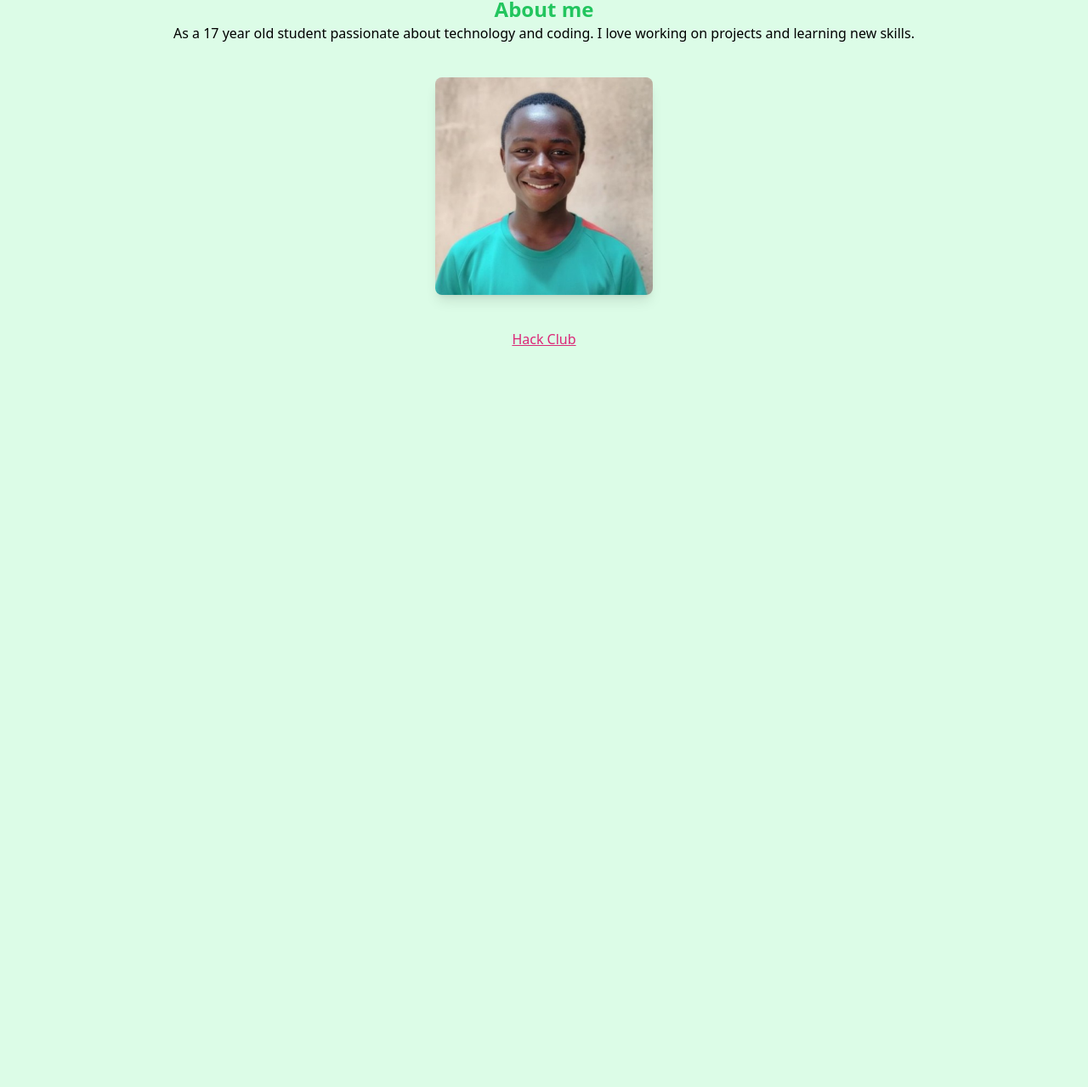
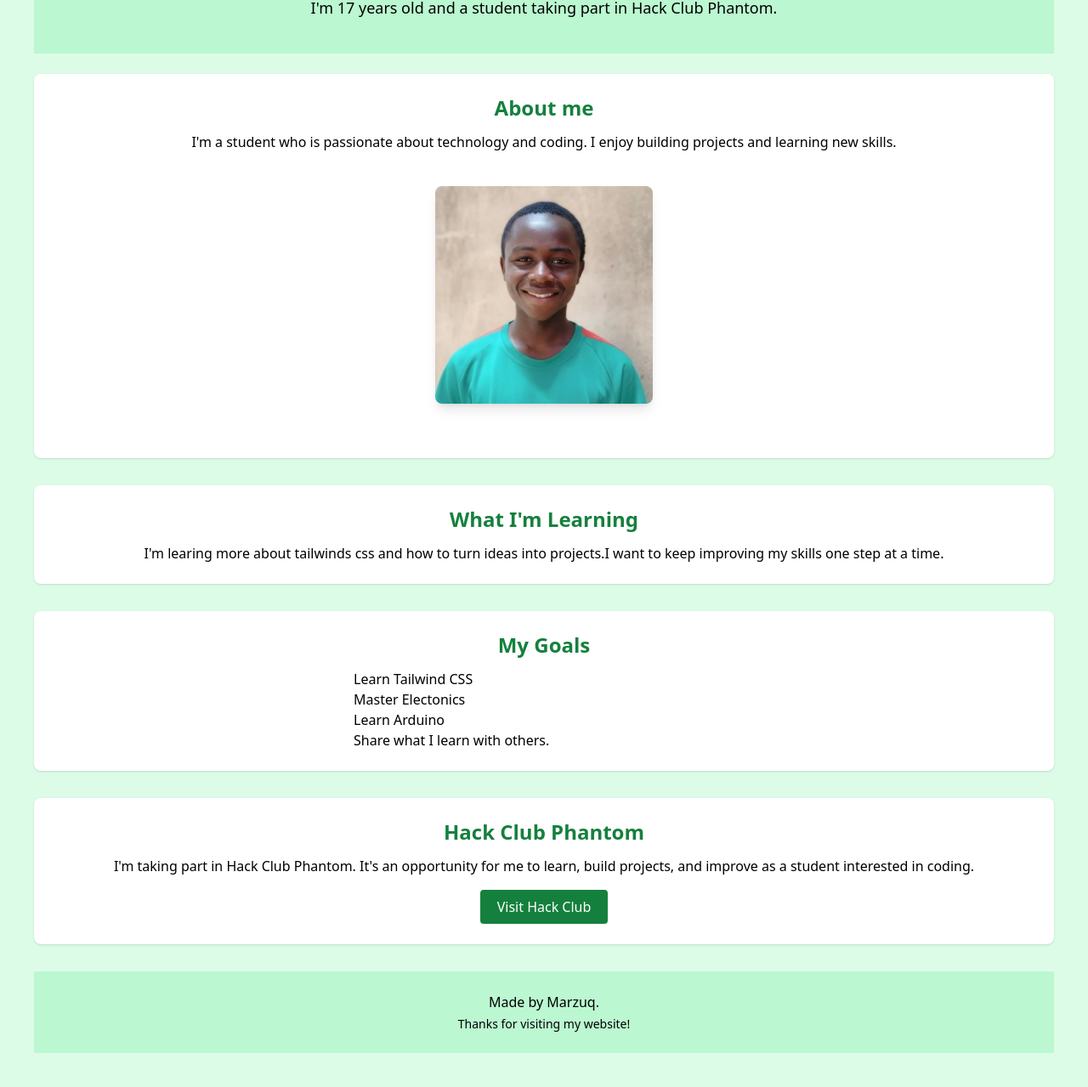
Before and after one commit to ranocodes/my-portfolio, a plain HTML site: page index.html in a window 1280 px wide. Shown: the part 149-1428 px from the top of the page at 85% size. Before the commit the page ends 800 px from the top, so only its background shows below. Drawn offline with nearby package versions, Linux system fonts and the light colour scheme.

Commit message:
final commit

```diff
--- a/index.html
+++ b/index.html
@@ -6,13 +6,62 @@
     <title>Marzuq's Site - Phantom Hackclub</title>
   </head>
   <body class="text-center bg-green-100 p-10">
-    <h1  class="text-green-600 text-5xl font-bold ">Hi, I'm Marzuq!</h1>
-    <p>I'm 17 years old, and I'm a students doing Hack Club Phantom</p>
-
-    <h2 class="mt-8 text-2xl font-bold text-green-500">About me</h2>
-    <p>As a 17 year old student passionate about technology and coding. I love working on projects and learning new skills.</p>
-    <img src="me3.jpeg" alt="" class="w-64 rounded-lg shadow-lg mx-auto my-10" >
-    <a href="https://hackclub.com" class="text-pink-600 underline hover:text-pink-800">Hack Club</a>
+    <!--- INTRODUCTION --->
+    <header class="bg-green-200 p-10">
+      <h1 class="text-green-800 text-5xl font-bold">Hi, I'm Marzuq!</h1>
+      <p class="mt-4 text-lg">
+        I'm 17 years old and a student taking part in Hack Club Phantom.
+      </p>
+    </header>
+    <!--- ABOUT ME --->
+    <section class="mt-6 bg-white p-6 rounded-lg shadow">
+      <h2 class="text-2xl font-bold text-green-700">About me</h2>
+      <p class="mt-3">
+        I'm a student who is passionate about technology and coding. I enjoy
+        building projects and learning new skills.
+      </p>
+      <img
+        src="me3.jpeg"
+        alt="a photo of me"
+        class="w-64 rounded-lg shadow-lg mx-auto my-10"
+      />
+    </section>
+    <!--- What I'm learning section --->
+    <section class="mt-8 bg-white p-6 rounded-lg shadow">
+      <h2 class="text-2xl font-bold text-green-700">What I'm Learning</h2>
+      <p class="mt-3">
+        I'm learing more about tailwinds css and how to turn ideas into
+        projects.I want to keep improving my skills one step at a time.
+      </p>
+    </section>
+    <section class="mt-8 bg-white p-6 rounded-lg shadow">
+      <h2 class="text-2xl font-bold text-green-700">My Goals</h2>
+      <ul class="mt-3 list-disc-list-inside text-left max-w-md mx-auto">
+        <li>Learn Tailwind CSS</li>
+        <li>Master Electonics</li>
+        <li>Learn Arduino</li>
+        <li>Share what I learn with others.</li>
+      </ul>
+    </section>
+    <section class="mt-8 bg-white p-6 rounded-lg shadow">
+      <h2 class="text-2xl font-bold text-green-700">Hack Club Phantom</h2>
+      <p class="mt-3">
+        I'm taking part in Hack Club Phantom. It's an opportunity for me to
+        learn, build projects, and improve as a student interested in coding.
+      </p>
+      <a
+        href="https://hackclub.com"
+        target="_blank"
+        rel="noopener noreferrer"
+        class="inline-block mt-4 bg-green-700 text-white px-5 py-2 rounded hover:bg-green-800"
+      >
+        Visit Hack Club
+      </a>
+    </section>
+    <footer class="bg-green-200 p-6 mt-8">
+      <p>Made by Marzuq.</p>
+      <p class="mt-1 text-sm">Thanks for visiting my website!</p>
+    </footer>
 
     <script src="https://cdn.tailwindcss.com"></script>
   </body>
```
Also changed, not shown: 1 other file.
